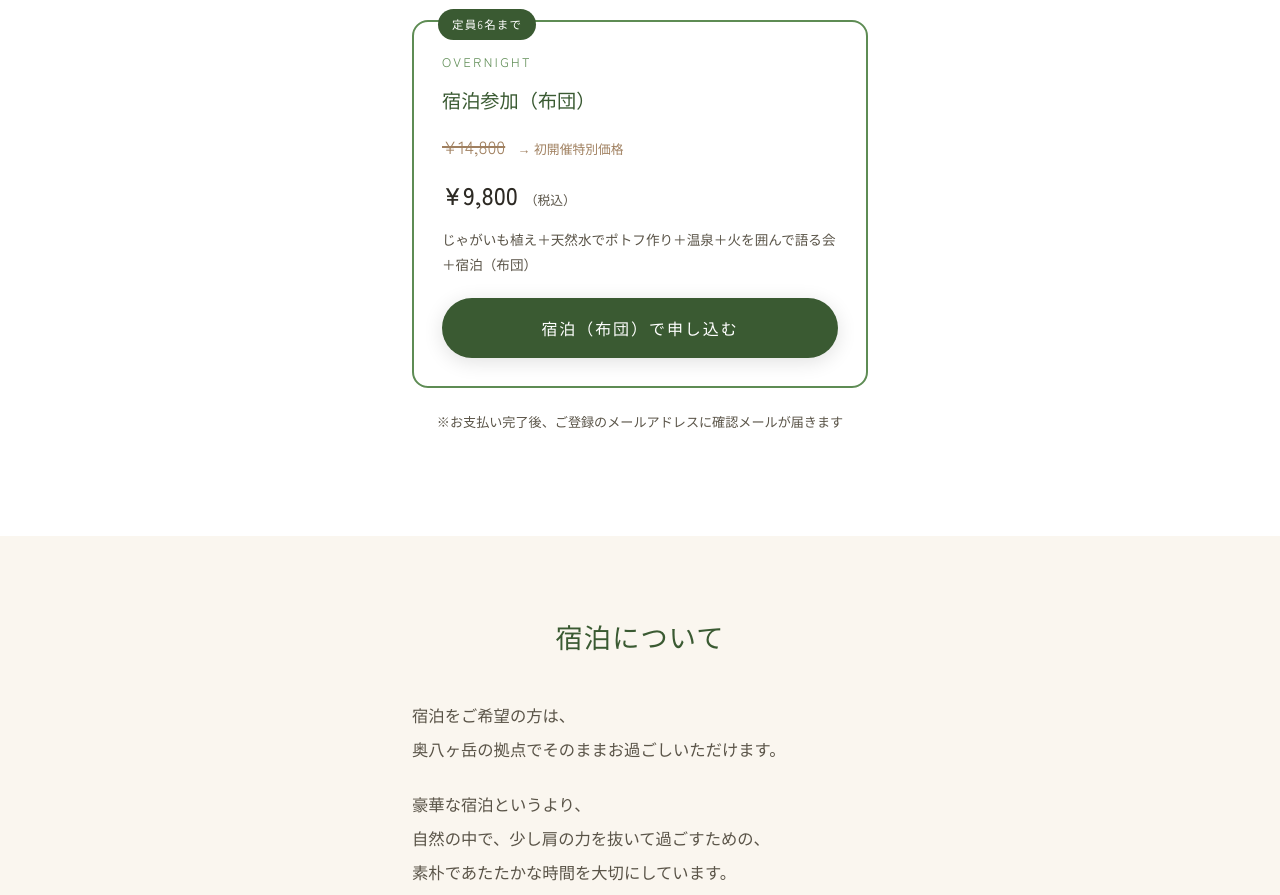
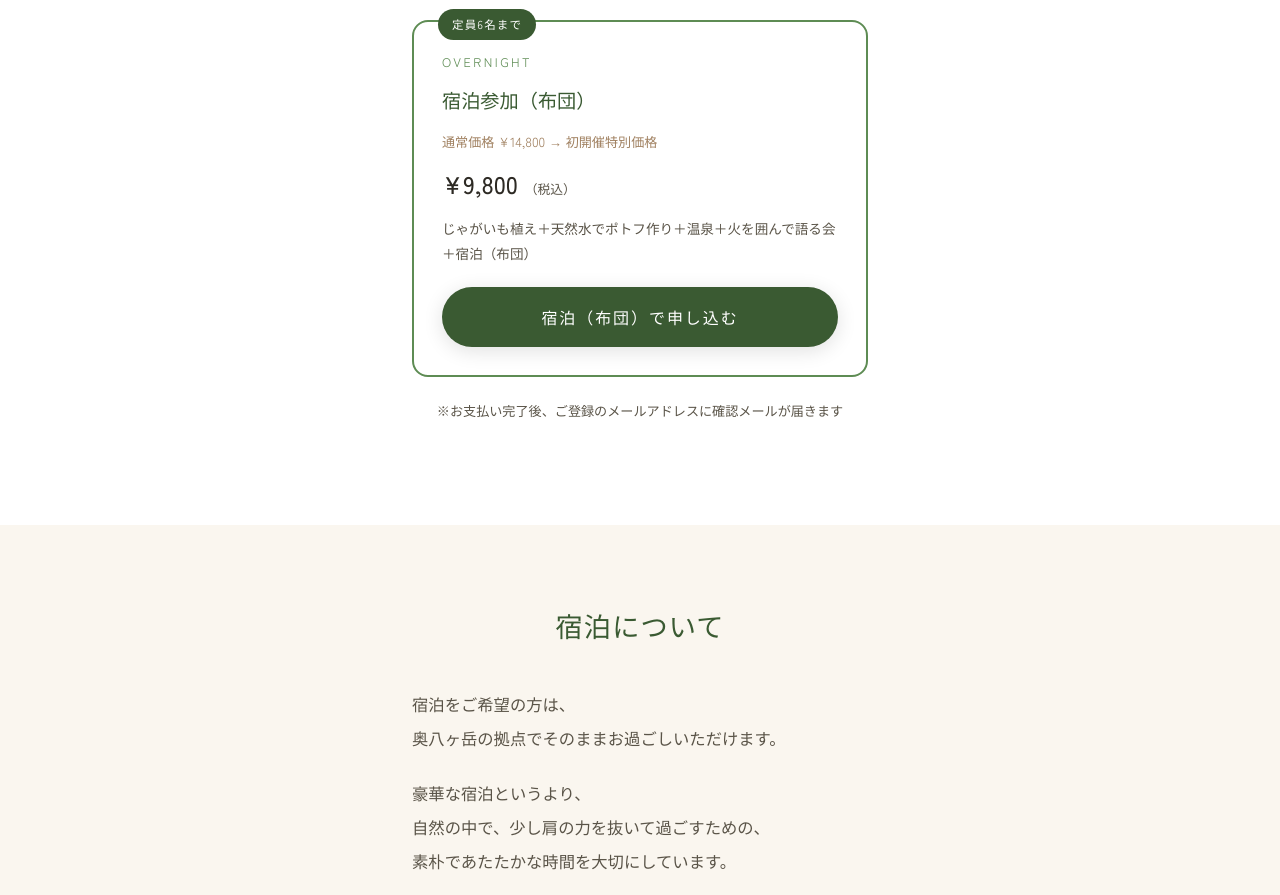
Before and after one commit to living-in-nature/potato-event, a plain HTML site: page index.html in a window 1280 px wide. Shown: the part 9520-10415 px from the top of the page. Drawn offline with Linux system fonts and the light colour scheme.

Commit message:
価格表示を横線なしの見やすい形に変更

```diff
--- a/index.html
+++ b/index.html
@@ -610,10 +610,7 @@ footer{
       <p style="position:absolute;top:-13px;left:24px;background:var(--green);color:var(--white);font-size:.72rem;letter-spacing:.1em;padding:4px 14px;border-radius:100px">定員6名まで</p>
       <p style="font-size:.78rem;letter-spacing:.2em;color:var(--green-light);margin-bottom:8px">OVERNIGHT</p>
       <p style="font-family:'Noto Serif JP',serif;font-size:1.2rem;font-weight:500;color:var(--green);margin-bottom:8px">宿泊参加（布団）</p>
-      <p style="margin-bottom:6px">
-        <span style="font-size:1.1rem;color:var(--brown-light);text-decoration:line-through;text-decoration-thickness:2px;">¥14,800</span>
-        <span style="font-size:.8rem;color:var(--brown-light);margin-left:8px">→ 初開催特別価格</span>
-      </p>
+      <p style="font-size:.82rem;color:var(--brown-light);margin-bottom:4px">通常価格 ¥14,800 → 初開催特別価格</p>
       <p style="font-size:1.5rem;font-weight:500;color:var(--text);margin-bottom:8px">¥9,800 <span style="font-size:.8rem;color:var(--text-light)">（税込）</span></p>
       <p style="font-size:.85rem;color:var(--text-light);line-height:1.9;margin-bottom:20px">じゃがいも植え＋天然水でポトフ作り＋温泉＋火を囲んで語る会＋宿泊（布団）</p>
       <a href="https://buy.stripe.com/eVqdR98CfbbmedO8tB5kk00" class="cta-btn" style="width:100%;display:block;text-align:center;padding:14px 24px">宿泊（布団）で申し込む</a>
```
